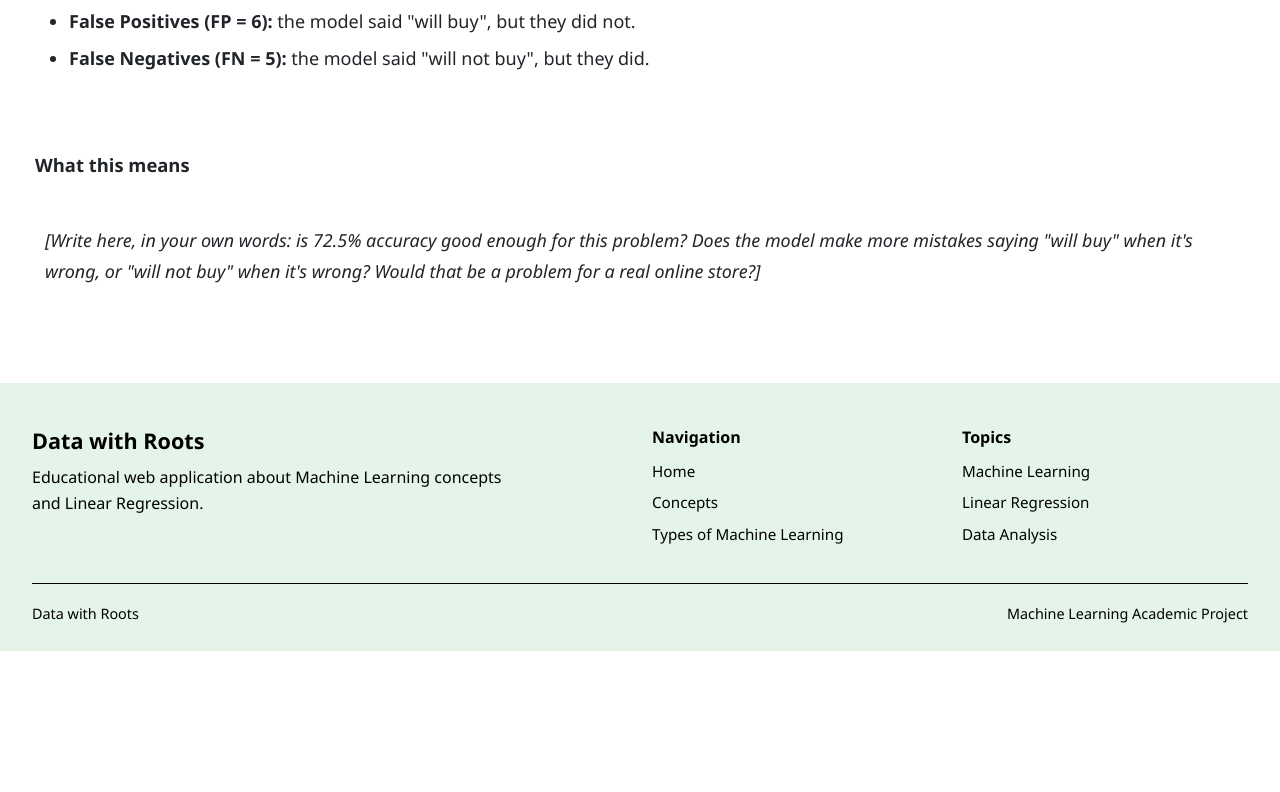
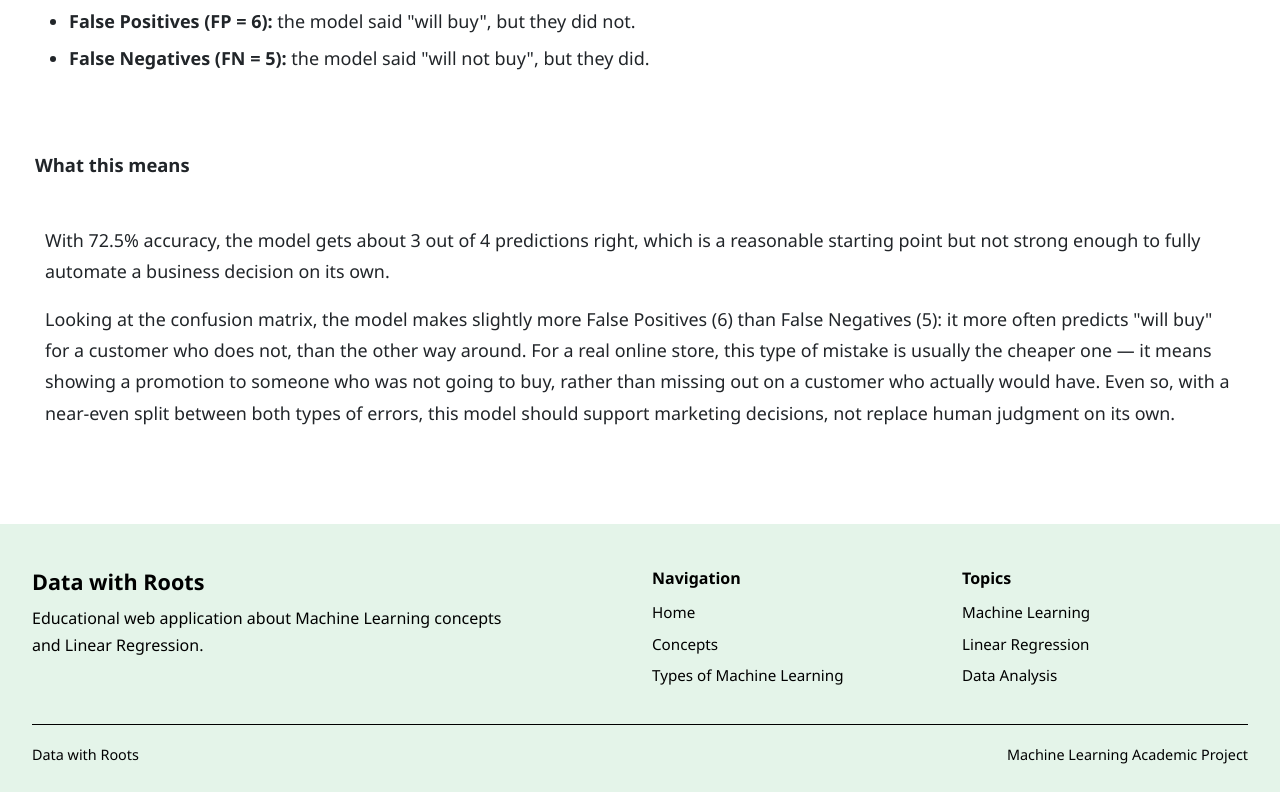
Before and after one commit to alvarojaviercano-ux/Machine-Learning, a Flask app: page /logistic/metrics in a window 1280 px wide. Shown: the part 936-1728 px from the top of the page. Before the commit the page ends 1587 px from the top, so only its background shows below. Run offline with Flask 3, Linux system fonts and the light colour scheme.

Commit message:
Add evaluation analysis KNN metrics pages

```diff
--- a/templates/logistic_metrics.html
+++ b/templates/logistic_metrics.html
@@ -90,10 +90,19 @@
 <div class="card shadow-sm">
     <div class="card-header">What this means</div>
     <div class="card-body mb-0">
+        <p class="card-text">
+            With {{ accuracy }}% accuracy, the model gets about 3 out of 4 predictions right,
+            which is a reasonable starting point but not strong enough to fully automate a
+            business decision on its own.
+        </p>
         <p class="card-text mb-0">
-            <em>[Write here, in your own words: is {{ accuracy }}% accuracy good enough for this
-            problem? Does the model make more mistakes saying "will buy" when it's wrong, or
-            "will not buy" when it's wrong? Would that be a problem for a real online store?]</em>
+            Looking at the confusion matrix, the model makes slightly more False Positives
+            ({{ conf_matrix[0][1] }}) than False Negatives ({{ conf_matrix[1][0] }}): it more often
+            predicts "will buy" for a customer who does not, than the other way around. For a real
+            online store, this type of mistake is usually the cheaper one — it means showing a
+            promotion to someone who was not going to buy, rather than missing out on a customer
+            who actually would have. Even so, with a near-even split between both types of errors,
+            this model should support marketing decisions, not replace human judgment on its own.
         </p>
     </div>
 </div>
```
Also changed, not shown: templates/knn_metrics.html (+11 -3 lines).
